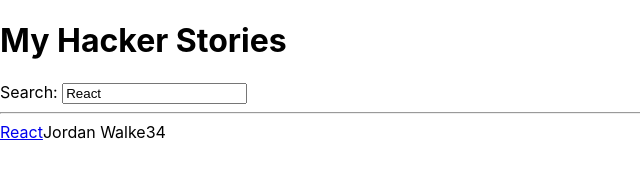
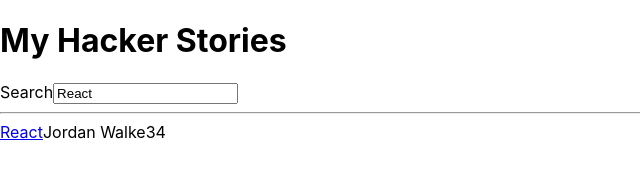
Before and after one commit to thenglee/react-hacker-stories, a React (Create React App) app: page / in a window 1280 px wide. Shown: the top 172 px of the page, without its empty margins (0-640 px from the left). Built offline with nearby package versions, Linux system fonts and the light colour scheme.

Commit message:
Refactor search component into reusbale input component

```diff
--- a/src/App.js
+++ b/src/App.js
@@ -7,7 +7,6 @@
 
   React.useEffect(() => {
     localStorage.setItem(key, value);
-    console.log(value);
   }, [value, key]);
 
   return [value, setValue];
@@ -47,7 +46,12 @@
     <div>
       <h1>My Hacker Stories</h1>
 
-      <Search search={searchTerm} onSearch={handleSearch} />
+      <InputWithLabel
+        id="search"
+        label="Search"
+        value={searchTerm}
+        onInputChange={handleSearch}
+      />
 
       <hr />
 
@@ -56,11 +60,11 @@
   );
 };
 
-const Search = ({ search, onSearch }) => (
-  <div>
-    <label htmlFor="search">Search: </label>
-    <input id="search" type="text" value={search} onChange={onSearch} />
-  </div>
+const InputWithLabel = ({ id, label, value, type = 'text', onInputChange }) => (
+  <>
+    <label htmlFor={id}>{label}</label>
+    <input id={id} type={type} value={value} onChange={onInputChange} />
+  </>
 );
 
 const List = ({ list }) =>
```
